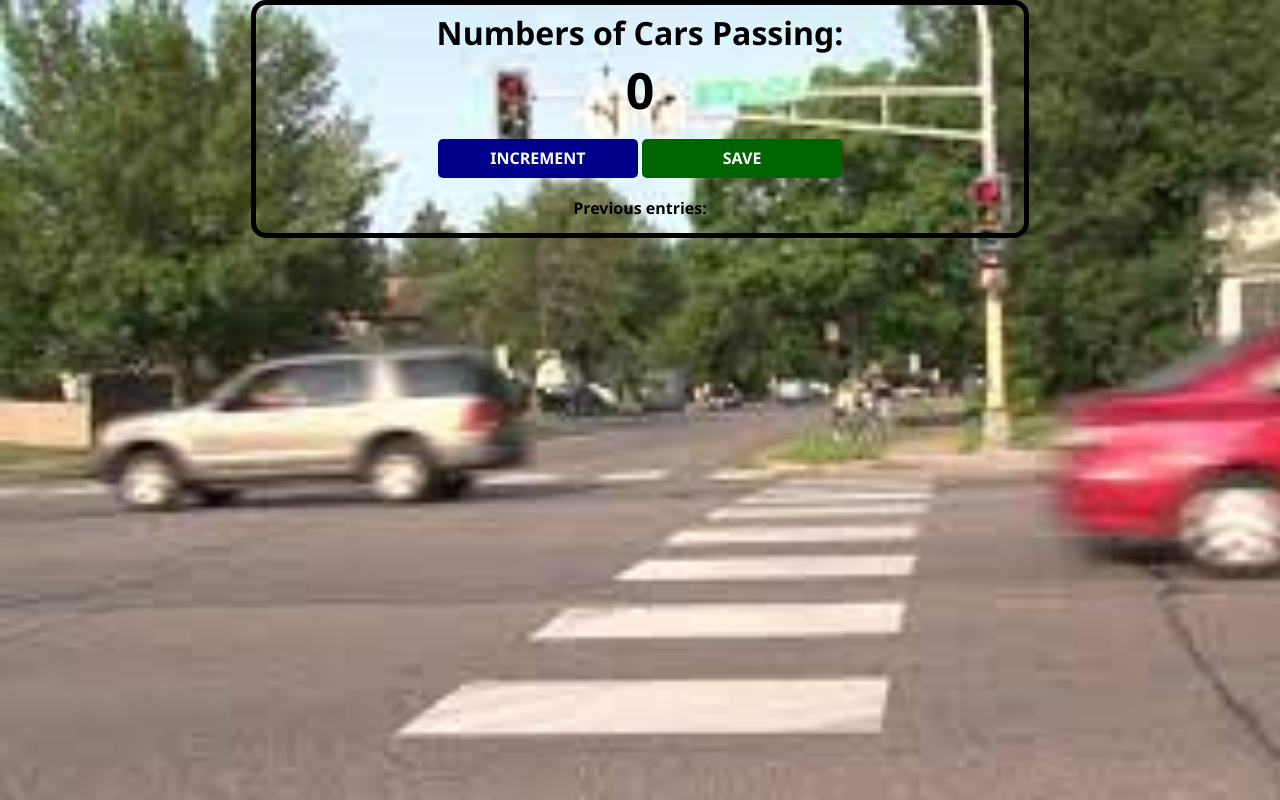
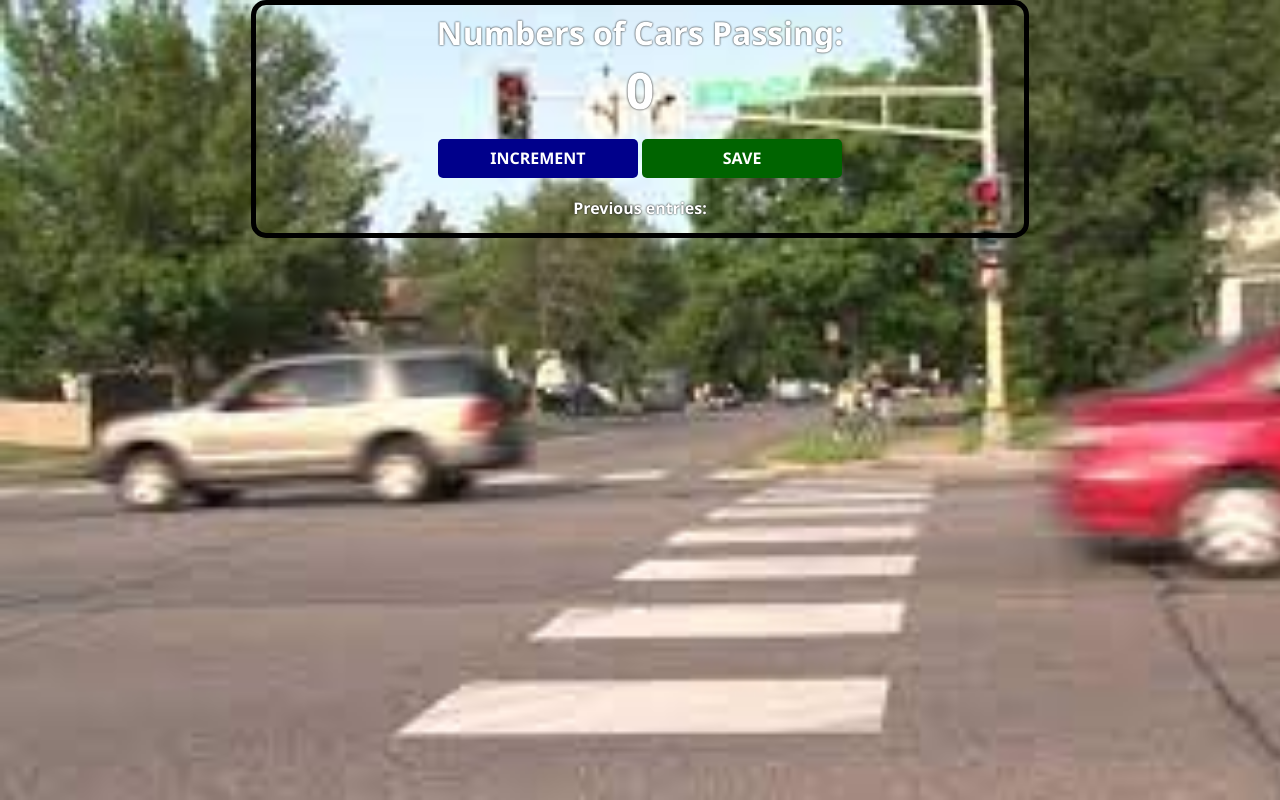
Before and after one commit to Telepra/counter-project, a website built with Vite: page cocf54450bdb43984eb261d17/index.html in a window 1280 px wide. Built offline with nearby package versions, Linux system fonts and the light colour scheme.

Commit message:
Update index.css
made text more readable

```diff
--- a/cocf54450bdb43984eb261d17/index.css
+++ b/cocf54450bdb43984eb261d17/index.css
@@ -4,7 +4,9 @@ body {
     font-family: 'Segoe UI', Roboto, Oxygen, Ubuntu, Cantarell, 'Open Sans', 'Helvetica Neue', sans-serif;
     font-weight: bold;
     text-align: center;
-    height: 100vh
+    height: 100vh;
+    color: white;
+    text-shadow: 0px 0px 2px black;
 }
 
 h1 {
```
